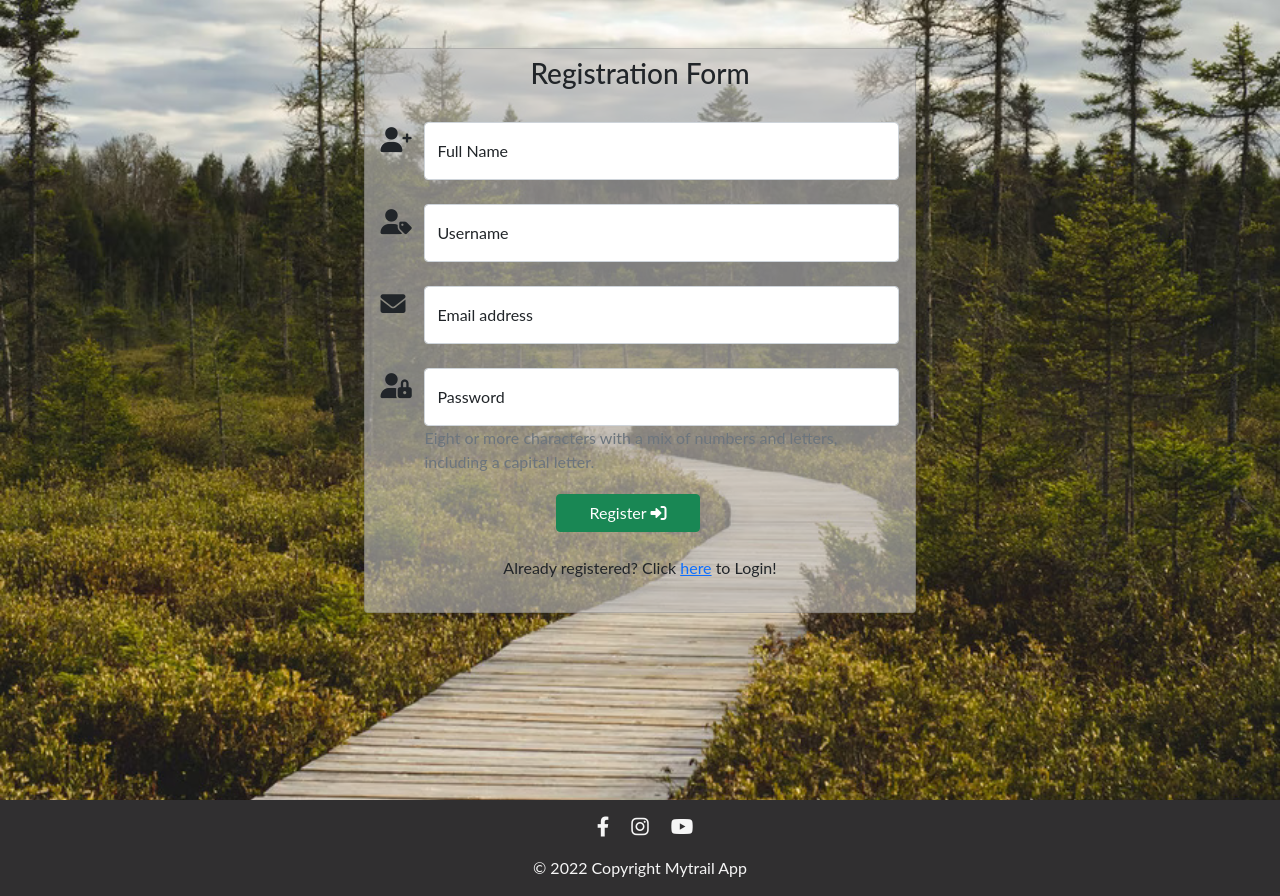
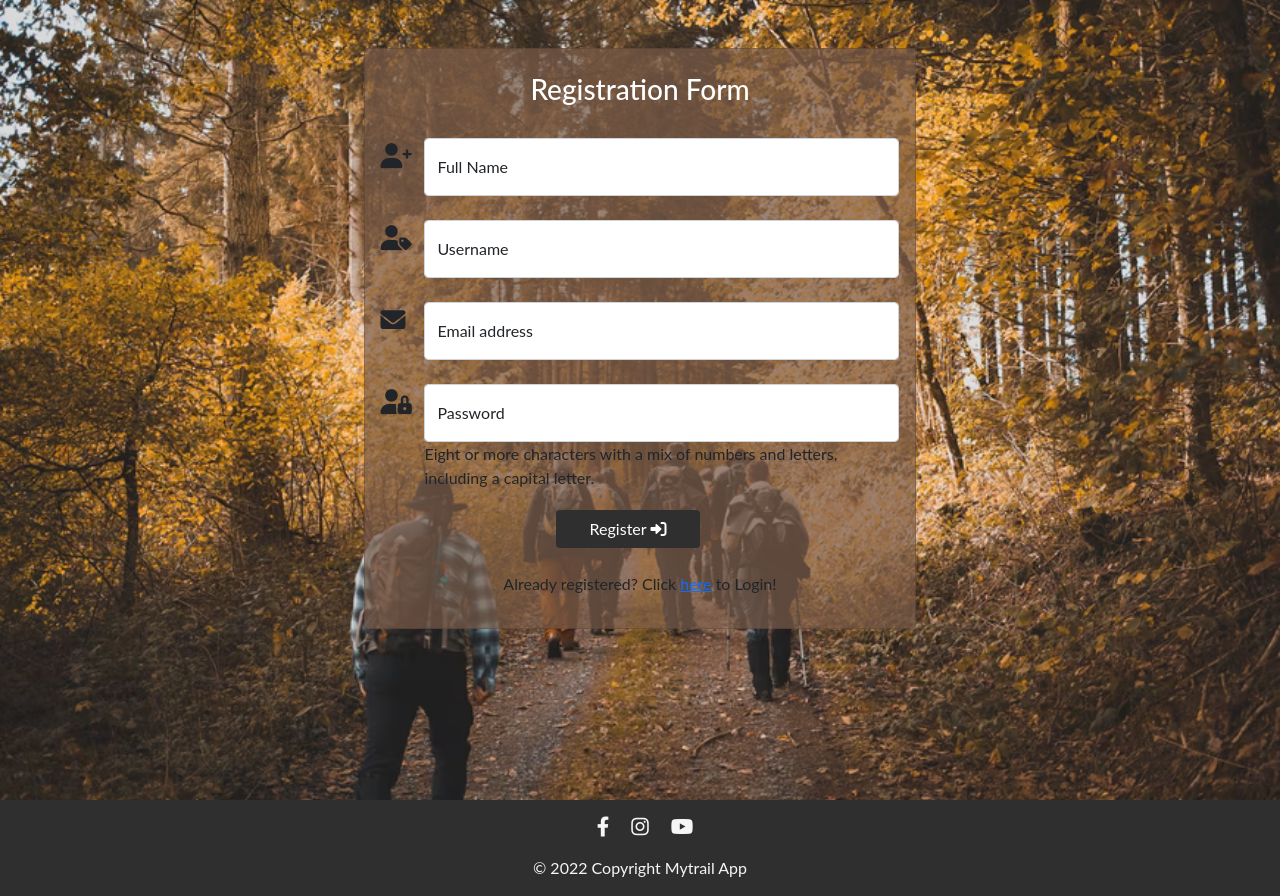
Before and after one commit to KonstantinaStrantzali/MyTrail-App-Project, a Flask app: page /register in a window 1280 px wide. Shown: the part 73-969 px from the top of the page. Run offline with Flask 2, Linux system fonts and the light colour scheme; some libraries are stand-ins or nearby versions.

Commit message:
add new picture, resize card, style form

```diff
--- a/static/css/style.css
+++ b/static/css/style.css
@@ -14,7 +14,7 @@ html {
     margin-top: 0;
 }
 .register-hero {
-    background: url("/static/images/register.jpg") no-repeat center center fixed;
+    background: url("/static/images/register-image.png") no-repeat center center fixed;
     -webkit-background-size: cover;
     -moz-background-size: cover;
     -o-background-size: cover;
@@ -44,7 +44,6 @@ html {
 }
 .jumbotron{
     margin: 5rem 9rem 0rem;
-    text: 16px;
     background-color: rgba(196, 194, 194, 0.603);
     padding-bottom: 10px;
 }
@@ -52,7 +51,7 @@ html {
     size:15px;
 }
 .card{
-    background-color: rgba(196, 194, 194, 0.603);
+    background-color: rgba(122, 92, 73, 0.692);
 
 }
 .icons{
@@ -142,9 +141,24 @@ html {
       transform: scale(1.4);
     }
 
+  .form-area h3 {
+    color: white;
+  }
+
+
 
   @media only screen and (max-width: 600px) {
     .jumbotron{
       margin: 5rem 1rem 0rem;
   }
 }
+.btn-register{
+  background-color: #302F30ff;
+  color: white;
+
+}
+.btn-register:hover{
+  background-color: #302F30ff;
+  color: white !important;
+
+}
--- a/templates/register.html
+++ b/templates/register.html
@@ -5,11 +5,11 @@
     <div class="row justify-content-center">
         <div class="col-lg-8 mt-5">
             <!-- form area -->
-            <section class="form-area"></section>
+            <section class="form-area">
             <form id="registration-form" class="card col-12 col-md-8 offset-md-2" method="POST"
                 action="{{ url_for('register') }}">
                 <div class="card-title text-center mt-2">
-                    <h3>Registration Form</h3>
+                    <h3 class="register-header pt-3">Registration Form</h3>
                 </div>
                 <div class="card-body">
                     <div class="row g-2">
@@ -62,7 +62,7 @@
                                         Please enter a valid password.
                                     </small>
                                 </p>
-                                <p class="password-requirements text-muted">
+                                <p class="password-requirements">
                                     Eight or more characters with a mix of numbers and letters, including a capital
                                     letter.
                                 </p>
@@ -72,7 +72,7 @@
                         <!-- register -->
                         <div class="row d-flex justify-content-center mt-1 mb-3">
                             <div class="d-grid col-lg-4 text-center">
-                                <button class="btn btn-success text-shadow comic-font" type="submit">
+                                <button class="btn btn-register" type="submit">
                                     Register <i class="fas fa-sign-in-alt"></i>
                                 </button>
                             </div>
```
Also changed, not shown: static/images/register-image.png (added), static/images/register.jpg (deleted).
